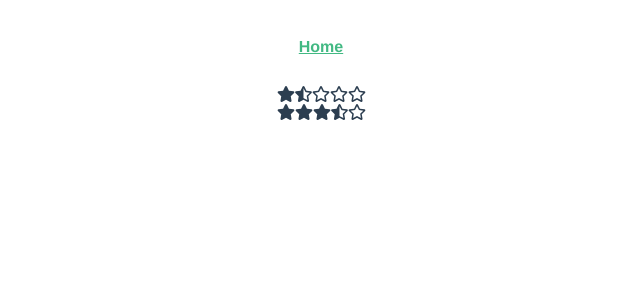
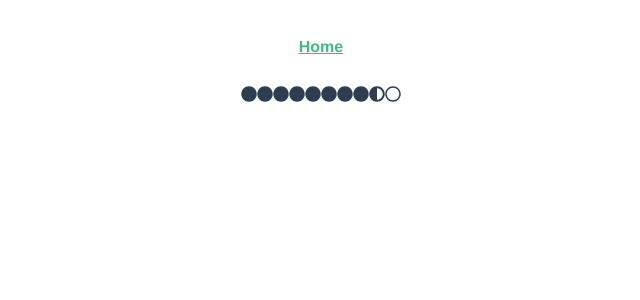
Before and after one commit to manavm1990/adv-components-slots, a Vue app: page / in a window 1280 px wide. Shown: the top 300 px of the page, without its empty margins (319-959 px from the left). Built offline with nearby package versions, Linux system fonts and the light colour scheme.

Commit message:
:recycle: Use slot props

```diff
--- a/src/components/scoped/home/VSRating.vue
+++ b/src/components/scoped/home/VSRating.vue
@@ -1,14 +1,10 @@
 <template>
   <div>
     <span v-for="(_, index) in new Array(maxRating)" :key="index">
-      <font-awesome-icon v-if="index <= roundedRating - 1" icon="star" />
-
-      <font-awesome-icon
-        v-else-if="roundedRating - index === 0.5"
-        icon="star-half-alt"
+      <slot
+        :isFilled="index <= roundedRating - 1"
+        :isHalfFilled="roundedRating - index === 0.5"
       />
-
-      <font-awesome-icon v-else :icon="['far', 'star']" />
     </span>
   </div>
 </template>
--- a/src/views/Home.vue
+++ b/src/views/Home.vue
@@ -1,19 +1,13 @@
 <template>
   <div class="home">
-    <VSRating :rating="1.7" />
-
-    <VSRating :rating="3.7">
-      <template #filled>
-        <font-awesome-icon icon="circle" />
-      </template>
-
-      <template #half-filled>
-        <font-awesome-icon icon="adjust" />
-      </template>
-
-      <template #unfilled>
-        <font-awesome-icon :icon="['far', 'circle']" />
-      </template>
+    <VSRating
+      v-slot="{ isFilled, isHalfFilled }"
+      :rating="8.7"
+      :max-rating="10"
+    >
+      <font-awesome-icon v-if="isFilled" icon="circle" />
+      <font-awesome-icon v-else-if="isHalfFilled" icon="adjust" />
+      <font-awesome-icon v-else :icon="['far', 'circle']" />
     </VSRating>
   </div>
 </template>
```
